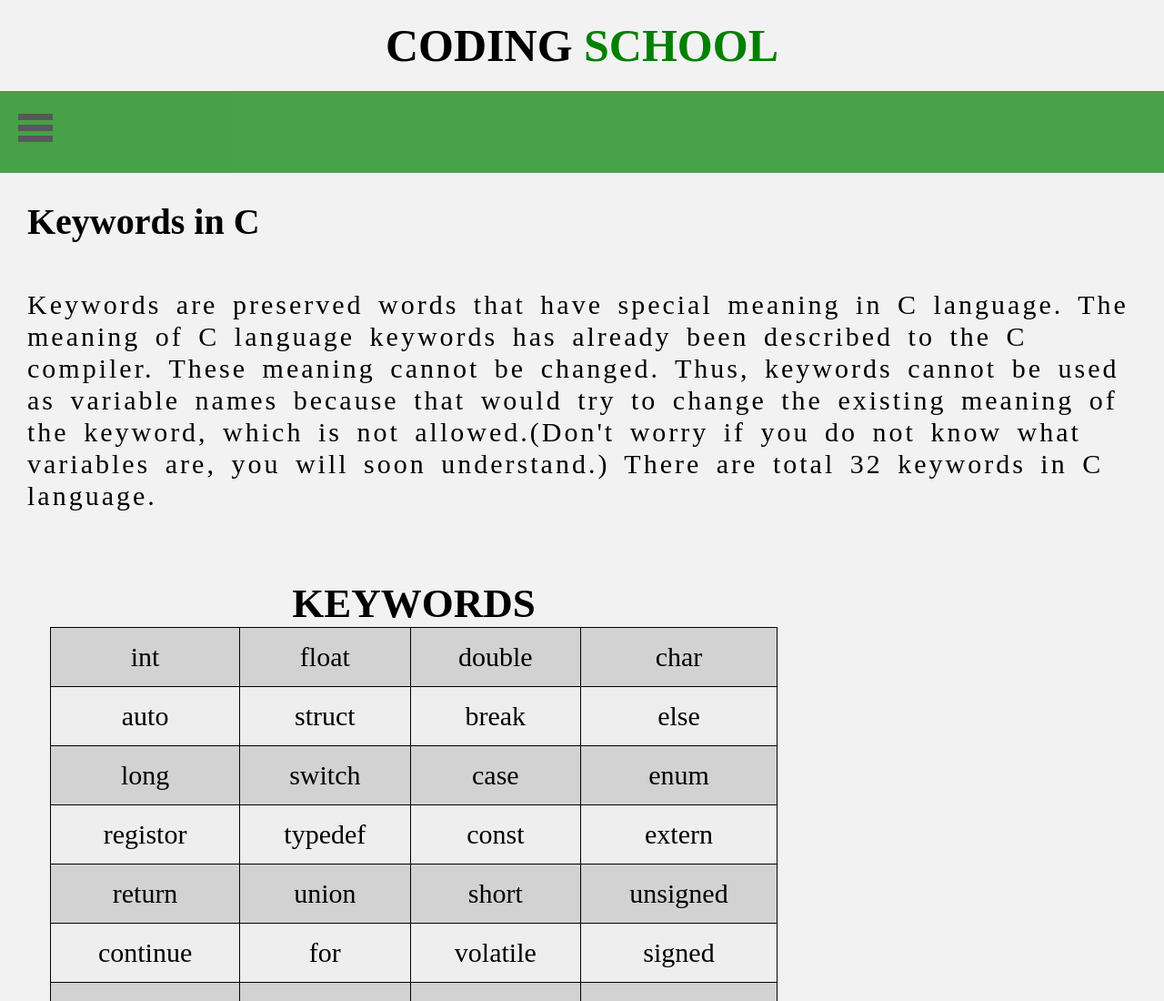
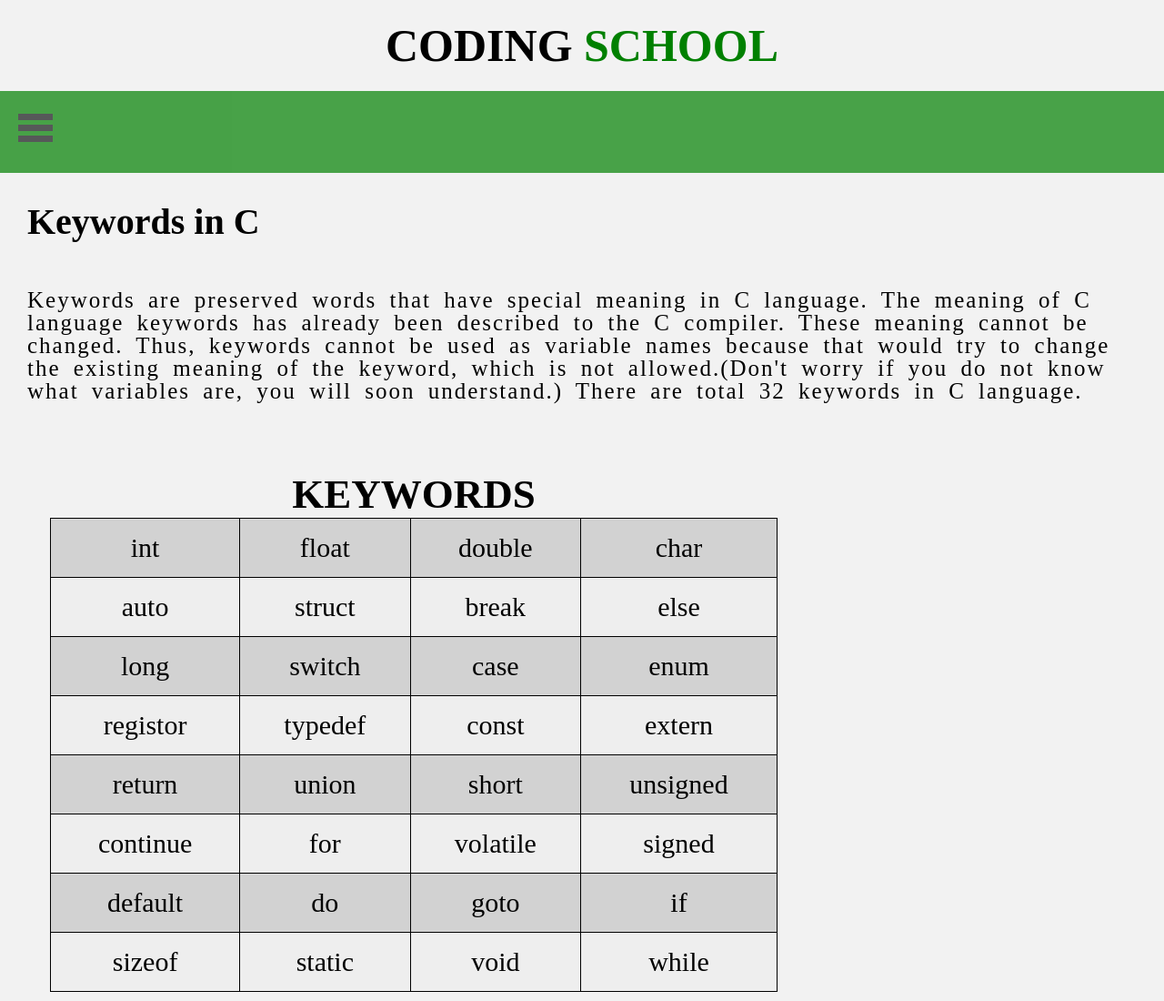
Before and after one commit to RJ81881/CODIN, a plain HTML site: page index5.html in a window 1280 px wide. Shown: the top 1100 px of the page at 91% size. Drawn offline with Linux system fonts and the light colour scheme.

Commit message:
index5.html

```diff
--- a/index5.html
+++ b/index5.html
@@ -124,10 +124,10 @@
                 margin:10px;
             }.g p{
 		   padding:20px;
-                margin:10px; font-size:30px;
+                margin:10px; font-size:25px;
 		    word-spacing:6px;
-		    letter-spacing:3px;
-		    line-height:35px;
+		    letter-spacing:2px;
+		    line-height:25px;
 		    }
 
         </style>
```
